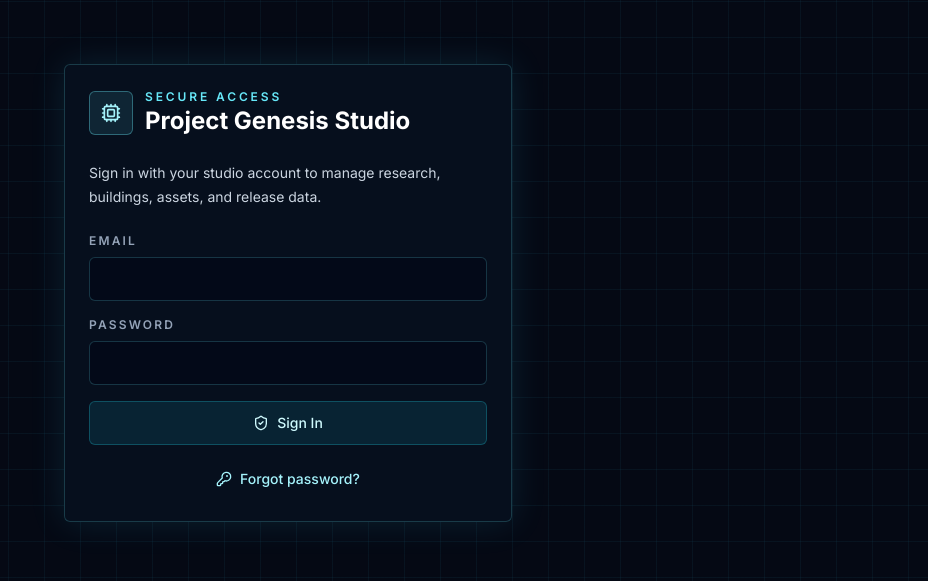
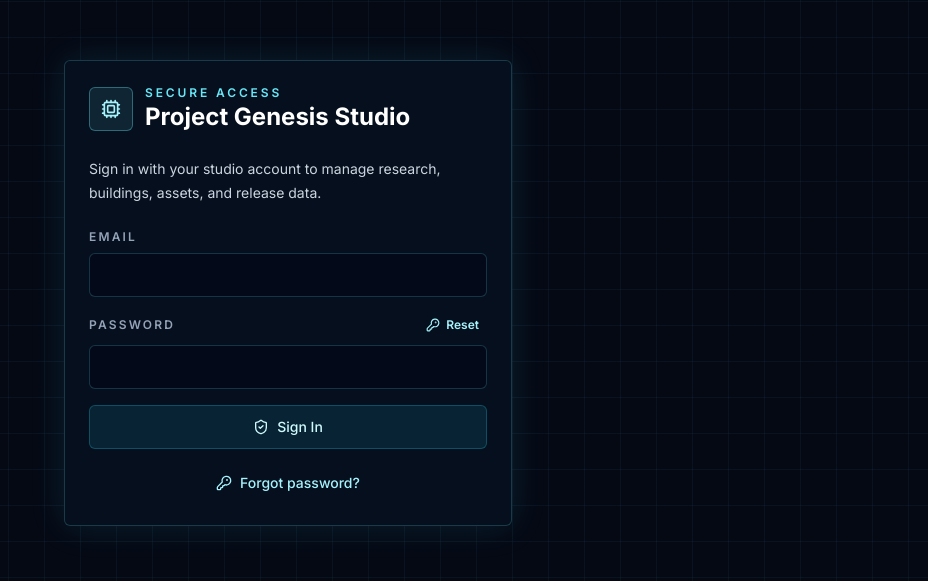
Before and after one commit to mrinfinitum/project-genesis, a Next.js app: page /login in a window 1280 px wide. Shown: the part 107-688 px from the top of the page, without its empty margins (352-1280 px from the left). Built offline with nearby package versions, Linux system fonts and the light colour scheme; no server answers.

Commit message:
Make password reset action visible

```diff
--- a/components/auth/login-form.tsx
+++ b/components/auth/login-form.tsx
@@ -103,7 +103,18 @@ export function LoginForm() {
           />
         </label>
         <label className="block text-sm text-slate-200">
-          <span className="mb-2 block text-xs font-semibold uppercase tracking-[0.18em] text-slate-400">Password</span>
+          <span className="mb-2 flex items-center justify-between gap-3">
+            <span className="text-xs font-semibold uppercase tracking-[0.18em] text-slate-400">Password</span>
+            <button
+              className="inline-flex items-center gap-1.5 rounded-md px-2 py-1 text-xs font-semibold text-cyan-200 transition hover:bg-cyan-300/10 hover:text-white disabled:cursor-not-allowed disabled:opacity-50"
+              disabled={resetLoading}
+              onClick={handleResetPassword}
+              type="button"
+            >
+              <KeyRound className="h-3.5 w-3.5" />
+              Reset
+            </button>
+          </span>
           <input
             className="h-11 w-full rounded-md border border-cyan-300/20 bg-slate-950/60 px-3 text-sm text-white outline-none transition placeholder:text-slate-600 focus:border-cyan-300/60"
             type="password"
```
